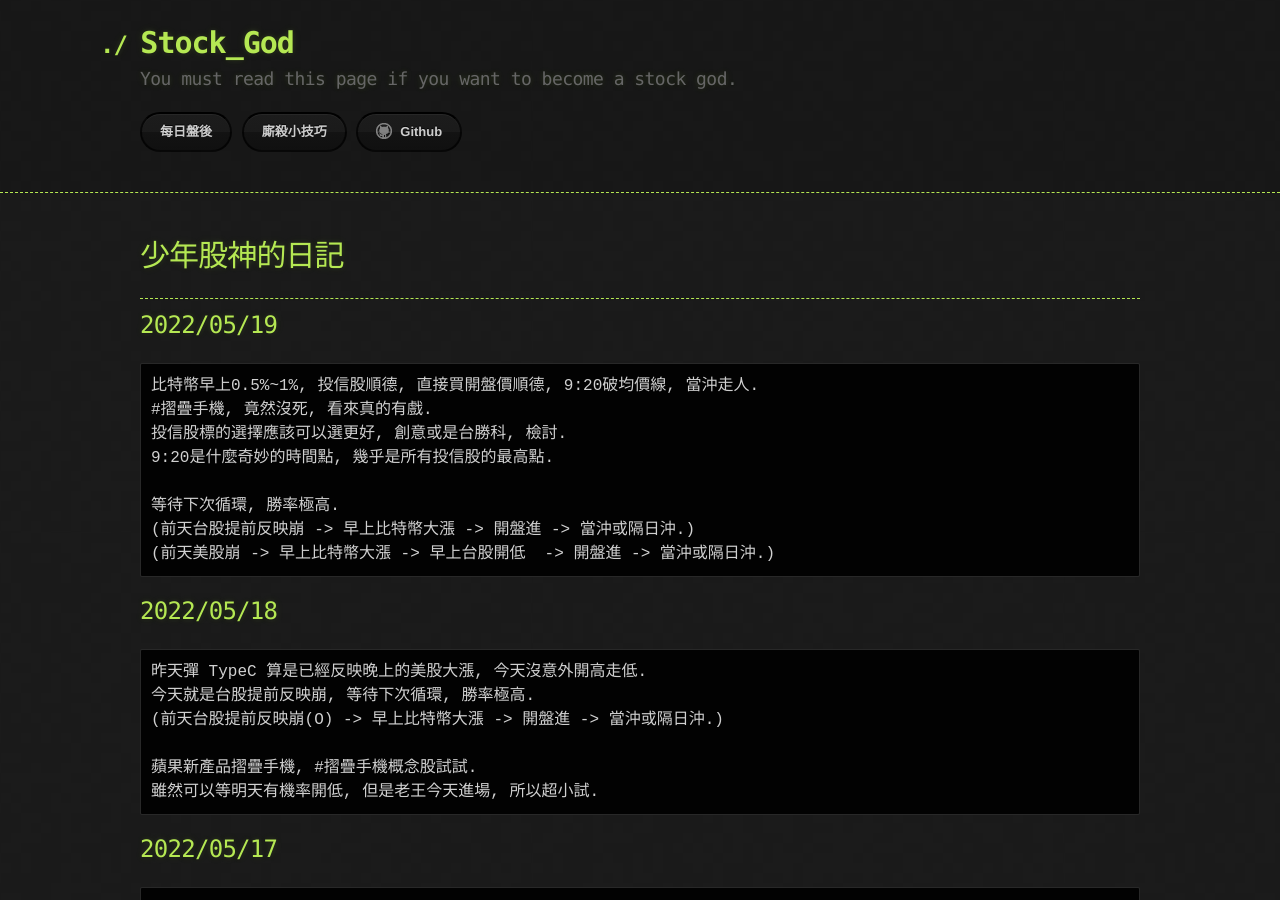
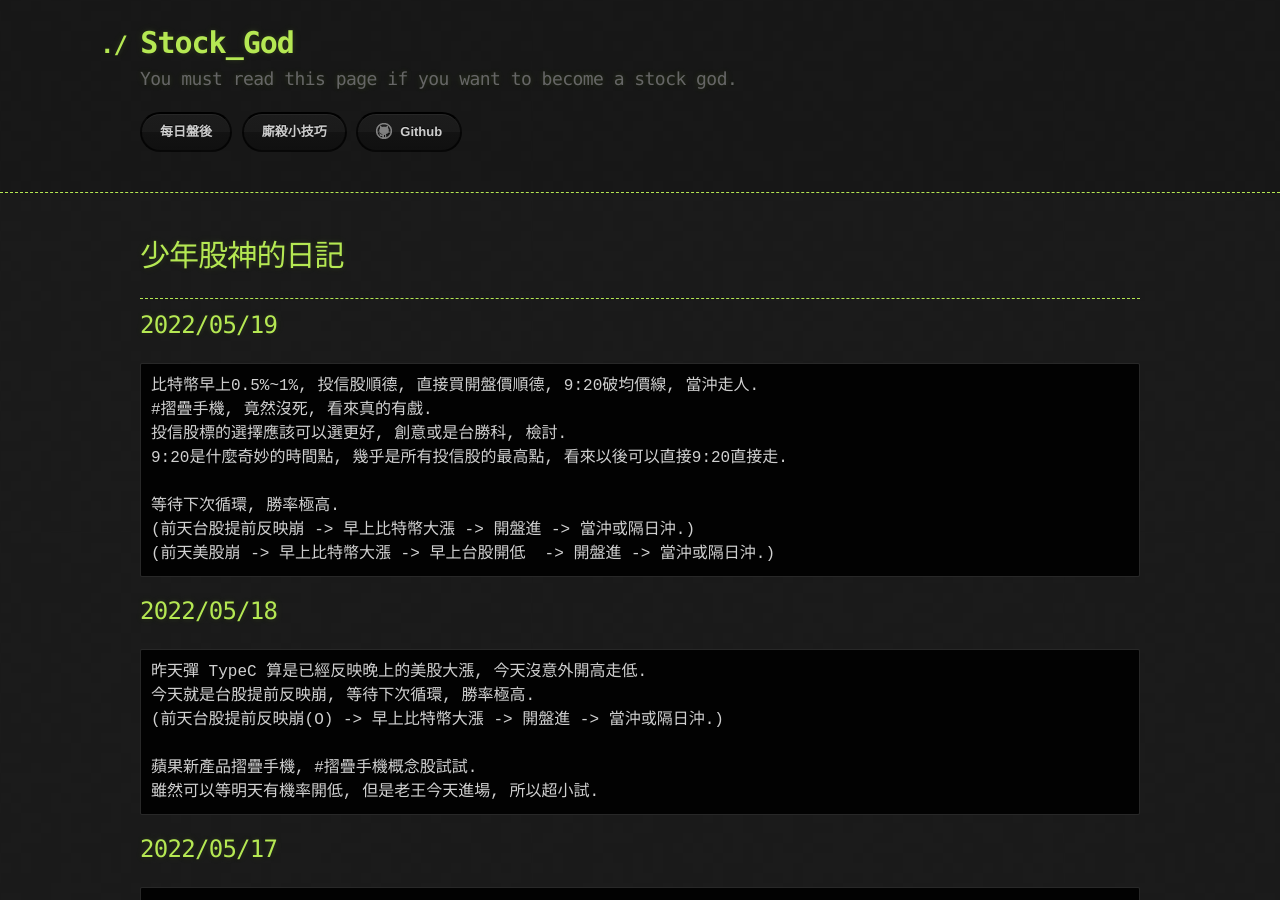
Before and after one commit to lepg5487/Stock_God, a Jekyll site: the page built from index.md, in a window 1280 px wide and 900 px high. Built offline with Jekyll 4.4.1, drawn with Linux system fonts in a browser that asks for light colours; our own code applies the rules of GitHub Pages for plain Markdown files.

Commit message:
Update index.md

```diff
--- a/index.md
+++ b/index.md
@@ -11,7 +11,7 @@ layout: testlayouts
 比特幣早上0.5%~1%, 投信股順德, 直接買開盤價順德, 9:20破均價線, 當沖走人.
 #摺疊手機, 竟然沒死, 看來真的有戲.
 投信股標的選擇應該可以選更好, 創意或是台勝科, 檢討.
-9:20是什麼奇妙的時間點, 幾乎是所有投信股的最高點.
+9:20是什麼奇妙的時間點, 幾乎是所有投信股的最高點, 看來以後可以直接9:20直接走.
 
 等待下次循環, 勝率極高.
 (前天台股提前反映崩 -> 早上比特幣大漲 -> 開盤進 -> 當沖或隔日沖.)
```
